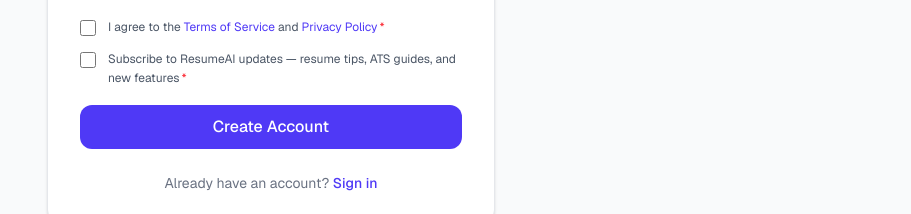
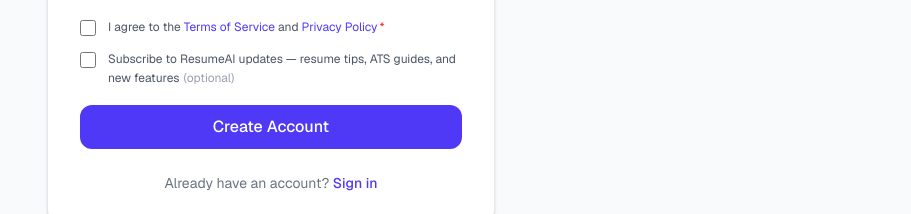
Before and after one commit to LNB-Aveva/unified-resume-builder, a Next.js app in the folder frontend/: page /sign-up in a window 1280 px wide. Shown: the part 587-801 px from the top of the page, without its empty margins (369-1280 px from the left). Built offline with nearby package versions, Linux system fonts and the light colour scheme; no server answers.

Commit message:
fix: remove required asterisk from optional newsletter checkbox

```diff
--- a/frontend/src/app/(auth)/sign-up/page.tsx
+++ b/frontend/src/app/(auth)/sign-up/page.tsx
@@ -124,7 +124,7 @@
               />
               <label htmlFor="newsletterOptIn" className="text-xs text-gray-600 dark:text-gray-400 leading-relaxed">
                 Subscribe to ResumeAI updates &mdash; resume tips, ATS guides, and new features
-                <span className="text-red-500 ml-0.5">*</span>
+                <span className="text-gray-400 ml-1">(optional)</span>
               </label>
             </div>
             {state?.errors?.newsletterOptIn && (
--- a/frontend/src/app/(protected)/account-setup/page.tsx
+++ b/frontend/src/app/(protected)/account-setup/page.tsx
@@ -125,7 +125,7 @@
                   />
                   <label htmlFor="newsletterOptIn" className="text-xs text-gray-600 dark:text-gray-400 leading-relaxed">
                     Subscribe to ResumeAI updates &mdash; resume tips, ATS guides, and new features
-                    <span className="text-red-500 ml-0.5">*</span>
+                    <span className="text-gray-400 ml-1">(optional)</span>
                   </label>
                 </div>
                 {state?.errors?.newsletterOptIn && (
```
